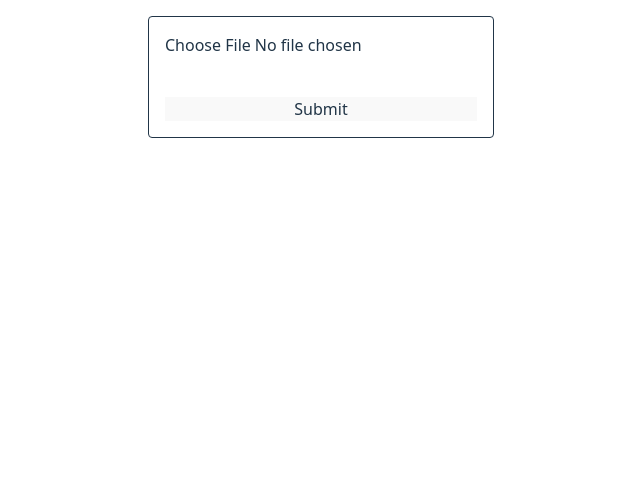
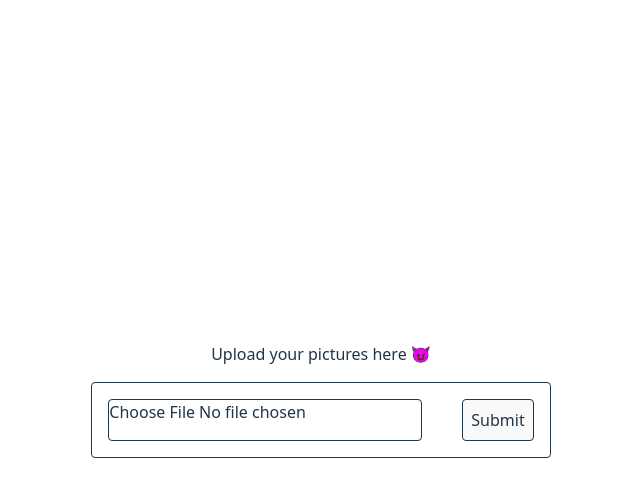
Before and after one commit to JoMarianek/photo-project, a React (Vite) app: page /upload in a window 1280 px wide. Shown: the top 496 px of the page, without its empty margins (319-959 px from the left). Built offline with nearby package versions, Linux system fonts and the light colour scheme.

Commit message:
feat: implement update page

```diff
--- a/src/components/SlideShow.tsx
+++ b/src/components/SlideShow.tsx
@@ -1,4 +1,5 @@
 import { Slide } from "react-slideshow-image";
+import { useEffect, useState } from "react";
 
 const SlideShow = () => {
   const images = [
@@ -7,6 +8,19 @@ const SlideShow = () => {
     "https://images.unsplash.com/photo-1536987333706-fc9adfb10d91?ixlib=rb-1.2.1&ixid=eyJhcHBfaWQiOjEyMDd9&auto=format&fit=crop&w=1500&q=80",
   ];
 
+  const [imgArray, setImgArray] = useState<{url: string}[]>([]);
+
+  useEffect(() => {
+    setInterval(() => {
+      fetch('https://eef2-88-64-225-234.ngrok-free.app/photos')
+        .then((response) => response.json())
+        .then((images) => {
+          setImgArray(images)
+        })
+    }, 2000)
+  }, [])
+
+
   return (
     <Slide
       autoplay={true}
@@ -14,15 +28,14 @@ const SlideShow = () => {
       transitionDuration={500}
       infinite={true}
     >
-      <div className="flex items-center justify-center bg-center bg-contain bg-no-repeat h-screen" style={{ 'backgroundImage': `url(${images[0]})` }}>
-        <span>Slide 1</span>
-      </div>
-      <div className="flex items-center justify-center bg-contain bg-center bg-no-repeat h-screen" style={{ 'backgroundImage': `url(${images[1]})` }}>
-        <span>Slide 2</span>
-      </div>
-      <div className="flex items-center justify-center bg-center bg-contain bg-no-repeat h-screen" style={{ 'backgroundImage': `url(${images[2]})` }}>
-        <span>Slide 3</span>
-      </div>
+      {imgArray.map((img, index) => (
+        <div
+          key={index}
+          className="flex items-center justify-center bg-center bg-contain bg-no-repeat h-screen"
+          style={{ 'backgroundImage': `url(${img.url})` }}>
+        </div>
+        )
+      )}
     </Slide>
   )
 }
--- a/src/index.css
+++ b/src/index.css
@@ -11,9 +11,13 @@
 }
 
 body {
-  @apply min-h-screen;
+  @apply h-screen;
+  @apply p-2;
 }
 
+#root {
+  @apply h-full;
+}
 
 @media (prefers-color-scheme: light) {
   :root {
--- a/src/pages/UploadPage.tsx
+++ b/src/pages/UploadPage.tsx
@@ -3,13 +3,16 @@ import { useFormStatus } from "react-dom"
 const UploadPage = () => {
   const { pending } = useFormStatus();
   return (
-    <div className="flex justify-center p-4">
-      <form className="flex flex-col border rounded gap-10 p-4" method="post">
-        <input type="file" accept="image/*" name="upload"/>
-        <button type="submit" disabled={pending}>
-          {pending ? "Submitting..." : "Submit"}
-        </button>
-      </form>
+    <div className="flex justify-center items-center h-full">
+      <div className="flex flex-col justify-center items-center gap-4 p-4">
+        <p>Upload your pictures here &#128520;</p>
+        <form encType="multipart/form-data" action="https://eef2-88-64-225-234.ngrok-free.app/upload" className="flex border justify-center rounded gap-10 p-4" method="post">
+          <input className="border rounded flex" type="file" accept="image/*" name="upload"/>
+          <button className="border rounded p-2" type="submit" disabled={pending}>
+            {pending ? "Submitting..." : "Submit"}
+          </button>
+        </form>
+      </div>
     </div>
   )
 }
```
